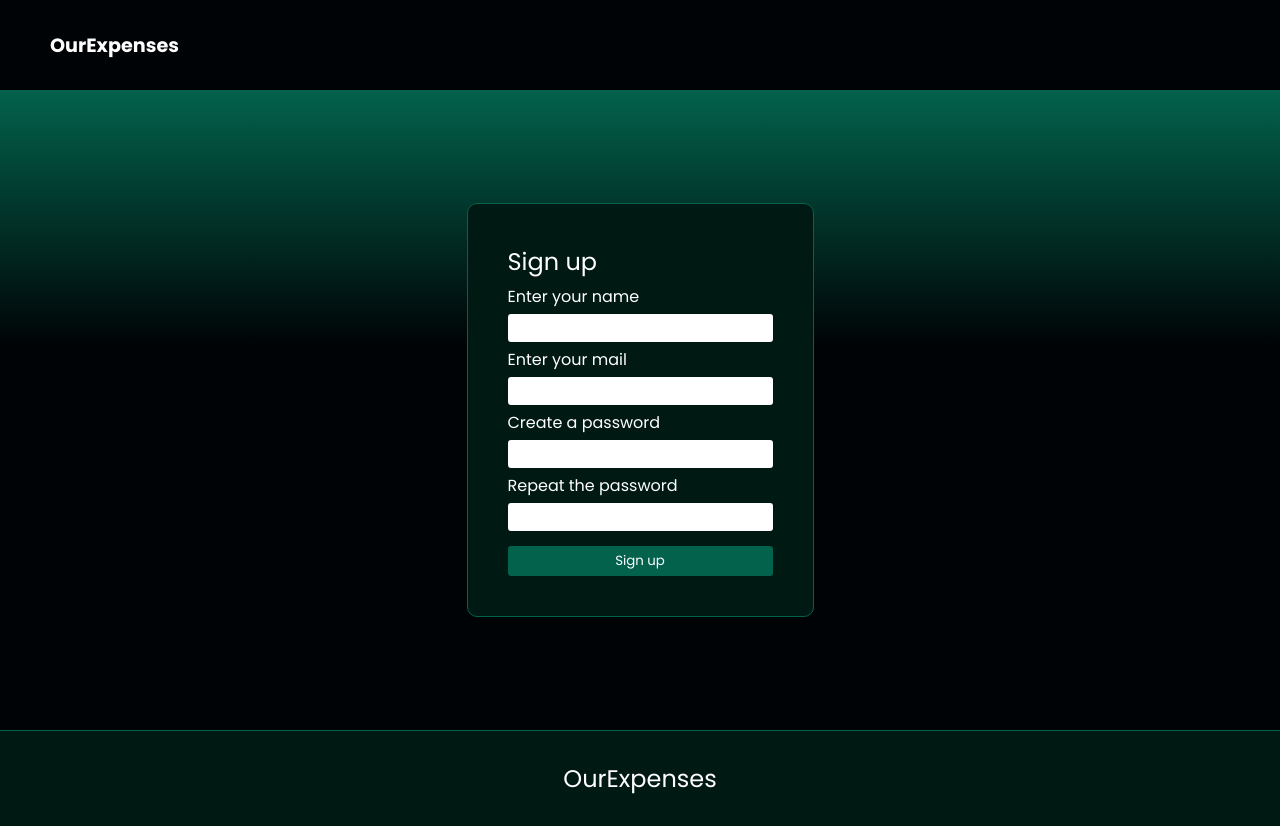
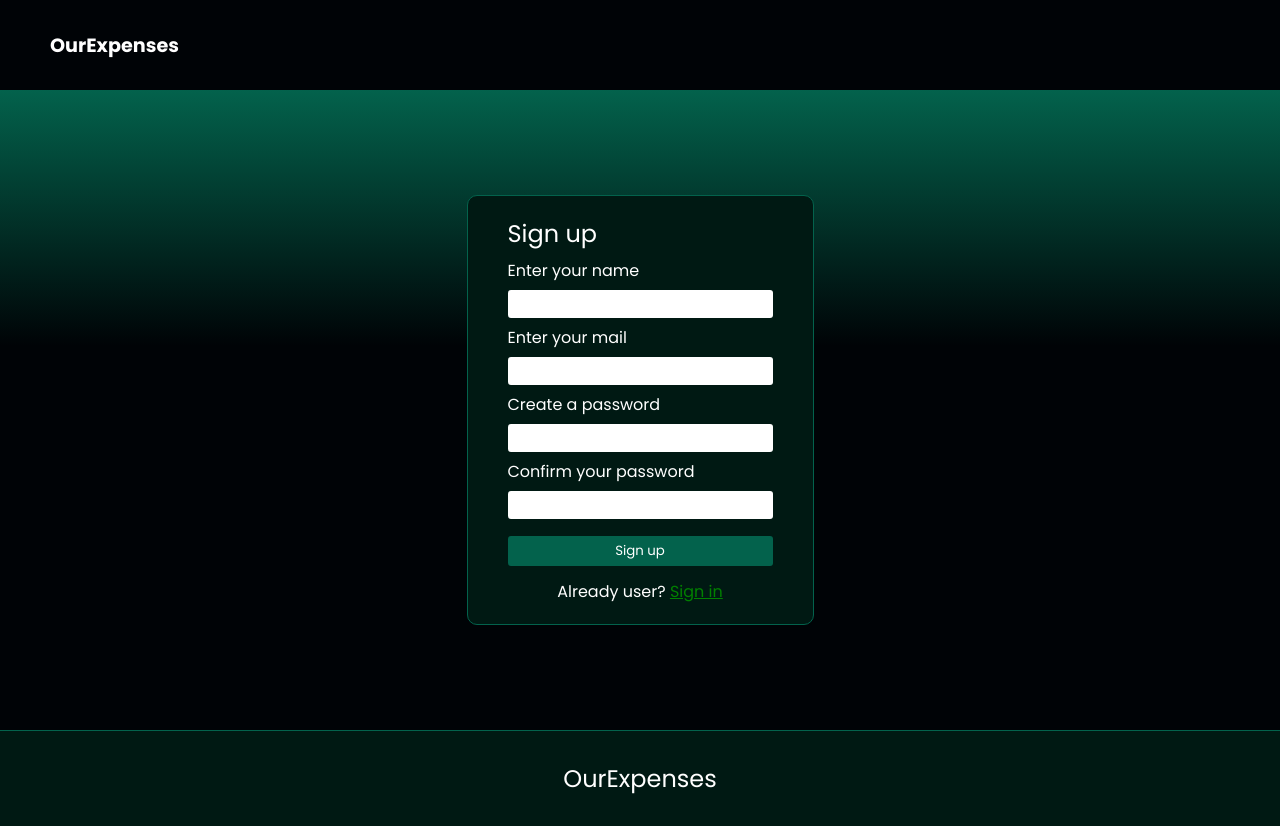
Before and after one commit to Taielmolina01/frontend-our-expenses, a React (Vite) app: page /signUp in a window 1280 px wide. Built offline with nearby package versions, Linux system fonts and the light colour scheme.

Commit message:
adding the messages of already user and still not a user

```diff
--- a/src/App.css
+++ b/src/App.css
@@ -84,7 +84,7 @@ body {
 .container img {
   width: 300px;
   border: 1px solid var(--button-background-color);
-  border-radius: 5px;
+  border-radius: 10px;
 }
 
 .text-container p {
@@ -158,14 +158,19 @@ a {
 }
 
 form {
-  padding: 40px;
+  padding: 20px 40px;
   border-radius: 10px;
   border: 1px solid var(--button-background-color);
   background-color: var(--footer-background-color);
   color: white;
   display: flex;
   flex-direction: column;
-  gap: 5px;
+  gap: 7px;
+}
+
+form p {
+  margin-top: 6px;
+  align-self: center;
 }
 
 form input {
--- a/src/pages/signIn.jsx
+++ b/src/pages/signIn.jsx
@@ -1,6 +1,8 @@
 import Footer from "../components/Footer";
 import NavbarLog from "../components/NavbarLog";
 import React, { useState } from 'react';
+import { Link } from 'react-router-dom';
+
 
 const BACK_URL = "";
 
@@ -65,6 +67,12 @@ function SignIn() {
                     />
                     {error && <p style={{ color: 'red' }}>{error}</p>}
                     <input type="submit" value="Sign in"/>
+                    <p>
+                        Still not a user?{" "}
+                        <Link href="/signUp">
+                            <a style={{ color: 'green', textDecoration: 'underline' }}>Sign up</a>
+                        </Link>
+                    </p>
                 </form>
             </div>
             <Footer />
--- a/src/pages/signUp.jsx
+++ b/src/pages/signUp.jsx
@@ -1,6 +1,8 @@
 import Footer from "../components/Footer";
 import NavbarLog from "../components/NavbarLog";
 import React, { useState } from 'react';
+import { Link } from 'react-router-dom';
+
 
 const BACK_URL = "";
 
@@ -74,7 +76,7 @@ function SignUp() {
                         name="password"
                         required
                     />
-                    <label>Repeat the password</label>
+                    <label>Confirm your password</label>
                     <input
                         type="confirmPassword"
                         name="confirmPassword"
@@ -82,6 +84,12 @@ function SignUp() {
                     />
                     {error && <p style={{ color: 'red' }}>{error}</p>}
                     <input type="submit" value="Sign up"/>
+                    <p>
+                        Already user?{" "}
+                        <Link href="/signIn">
+                            <a style={{ color: 'green', textDecoration: 'underline' }}>Sign in</a>
+                        </Link>
+                    </p>
                 </form>
             </div>
             <Footer></Footer>
```
